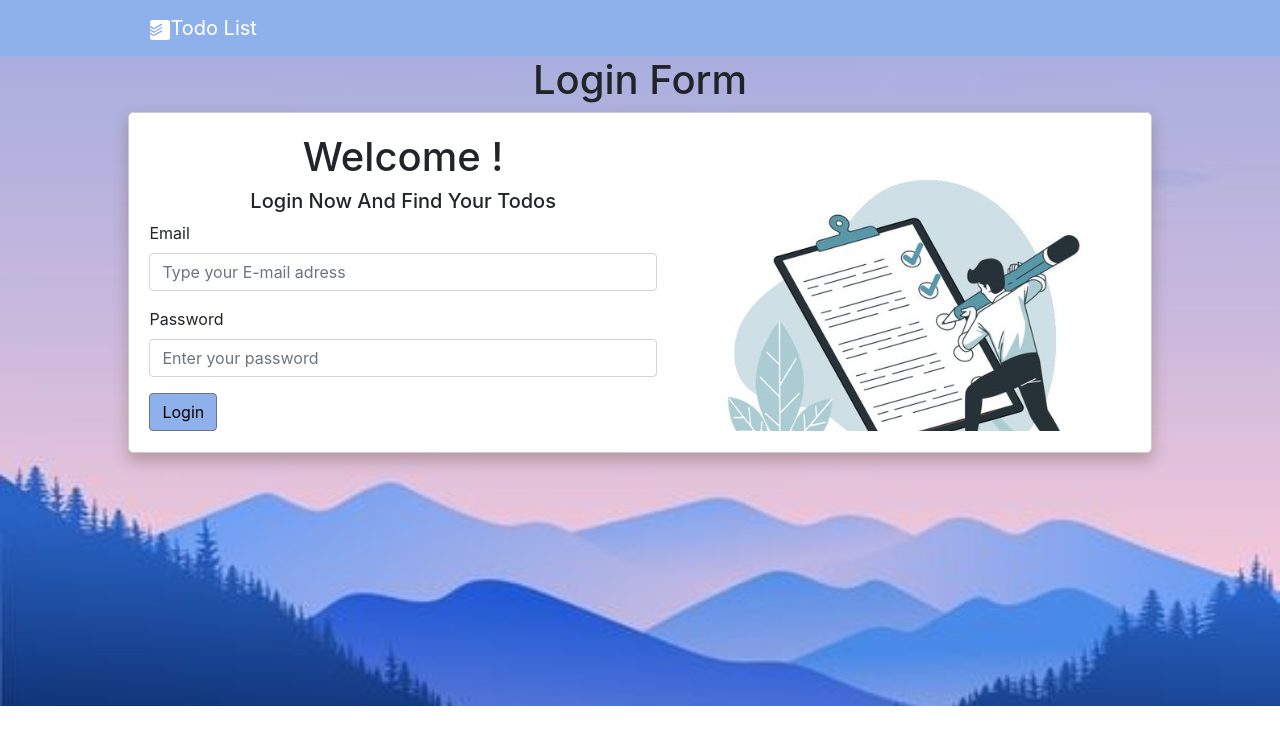
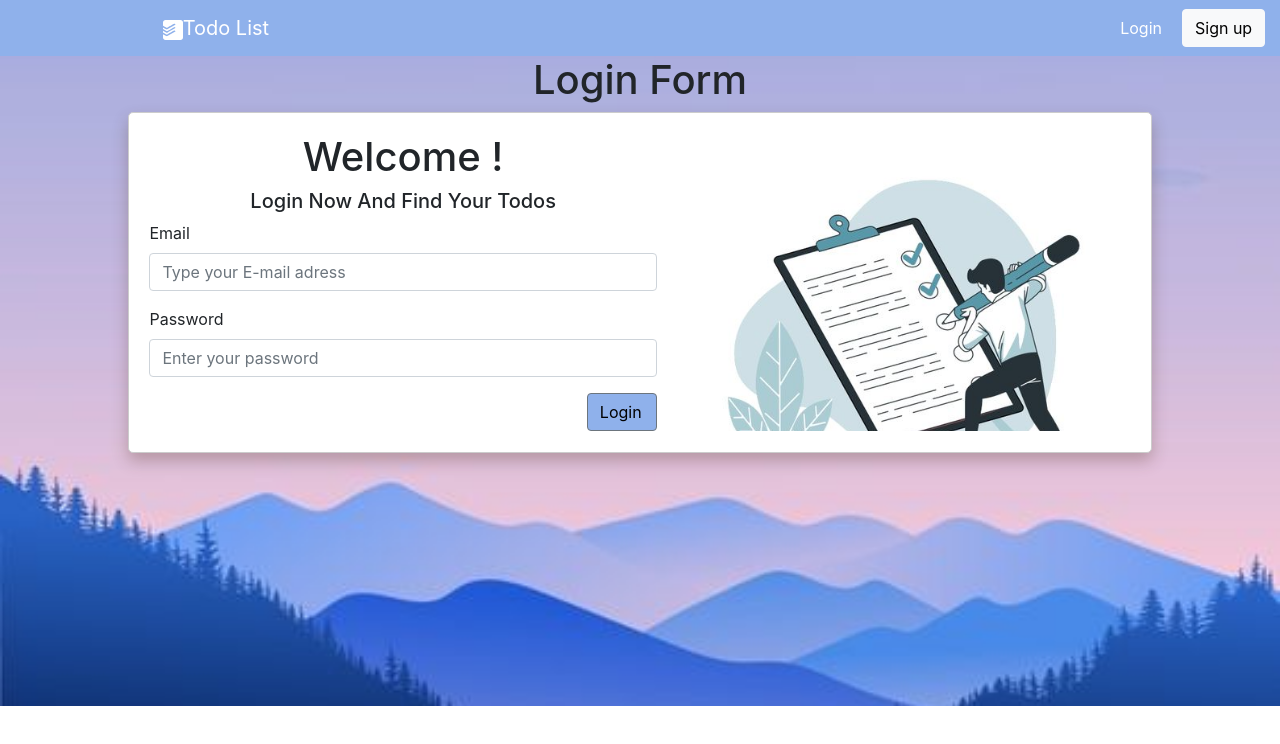
Before and after one commit to Aichabenfadhel/todo-frontend, a React (Create React App) app: page /Login in a window 1280 px wide. Shown: the top 744 px of the page. Built offline with nearby package versions, Linux system fonts and the light colour scheme.

Commit message:
feat: add link to `Todo List` icon and add `Login` and `Signup` icons in `Navbar` + links to every form

```diff
--- a/src/components/Navbar-cont/index.tsx
+++ b/src/components/Navbar-cont/index.tsx
@@ -1,37 +1,40 @@
-import React from 'react';
-import {
+import React from "react";
+import { Navbar, NavbarToggler, NavbarBrand } from "reactstrap";
 
-  Navbar,
-  NavbarToggler,
-  NavbarBrand,
+import { Outlet, Link } from "react-router-dom";
 
-} from 'reactstrap';
+import { SiTodoist } from "react-icons/si";
 
-import {SiTodoist} from "react-icons/si"
+import "./nav.css";
 
-import "./nav.css"
-
-export default function NavbarComponent(args:any) {
+export default function NavbarComponent(args: any) {
   const [isOpen, setIsOpen] = React.useState(false);
 
   const toggle = () => setIsOpen(!isOpen);
 
   return (
-    <div className='Nav-cont'>
+    <div className="Nav-cont">
       <Navbar {...args}>
-        <NavbarBrand href="/" className='nav-title'> <SiTodoist className='nav-icon'/>Todo List</NavbarBrand>
+        <Link to="/home" className="nav-title">
+          <NavbarBrand className="nav-title">
+            {" "}
+            <SiTodoist className="nav-icon" />
+            Todo List
+          </NavbarBrand>
+        </Link>
         <NavbarToggler onClick={toggle} />
-        {/* <Collapse isOpen={isOpen} navbar>
-          <Nav className="me-auto" navbar>
-            <NavItem>
-              <NavLink href="/components/">Components</NavLink>
-            </NavItem>
-
-
-          </Nav>
-          <NavbarText>Simple Text</NavbarText>
-        </Collapse> */}
+        <div>
+          <Link to="/Login" className="loginButton">
+            Login
+          </Link>
+          <Link to="/Sign-up" className="signupButton">
+            <button type="button" className="btn btn-light">
+              Sign up
+            </button>
+          </Link>
+        </div>
       </Navbar>
+      <Outlet />
     </div>
   );
 }
--- a/src/components/Navbar-cont/nav.css
+++ b/src/components/Navbar-cont/nav.css
@@ -1,6 +1,30 @@
 .Nav-cont{
     background-color: #8fb1eb;
     width: 100%;
+
+}
+
+.Nav-cont div{
+    display: flex;
+    align-items: center;
+    /* width: 20%; */
+    float: right;
+}
+
+.loginButton{
+    text-decoration: none;
+    margin-right:10px;
+    float: right;
+    color: white;
+}
+.signupButton{
+    display: flex;
+    align-items: center;
+    text-decoration: none;
+    margin-left:10px;
+    width: 70px;
+    float: right;
+
 }
 
 .nav-title{
```
